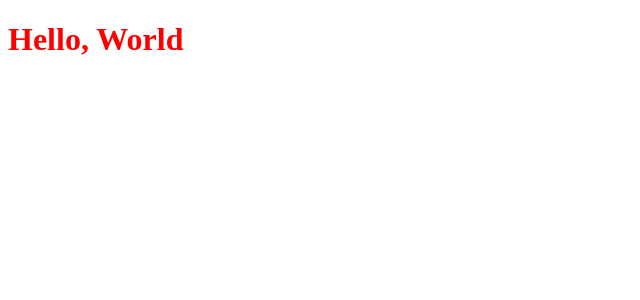
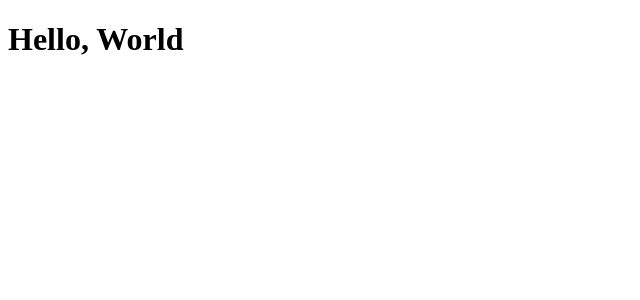
Before and after one commit to williamsjs/grill-master, a React app: page / in a window 1280 px wide. Shown: the top 300 px of the page, without its empty margins (0-640 px from the left). Built offline with nearby package versions, Linux system fonts and the light colour scheme.

Commit message:
add styles dir

```diff
--- a/src/index.js
+++ b/src/index.js
@@ -1,6 +1,5 @@
 import React from 'react';
 import ReactDOM, { render } from 'react-dom';
-import style from './main.css';
 
 import App from './components/App/App';
 
--- a/src/main.css
+++ /dev/null
@@ -1,3 +0,0 @@
-h1 {
-  color: red;
-}
--- /dev/null
+++ b/src/styles/_base.scss
@@ -0,0 +1,7 @@
+html {
+  box-sizing: border-box;
+}
+
+*, *:before, *:after {
+  box-sizing: inherit;
+}
```
